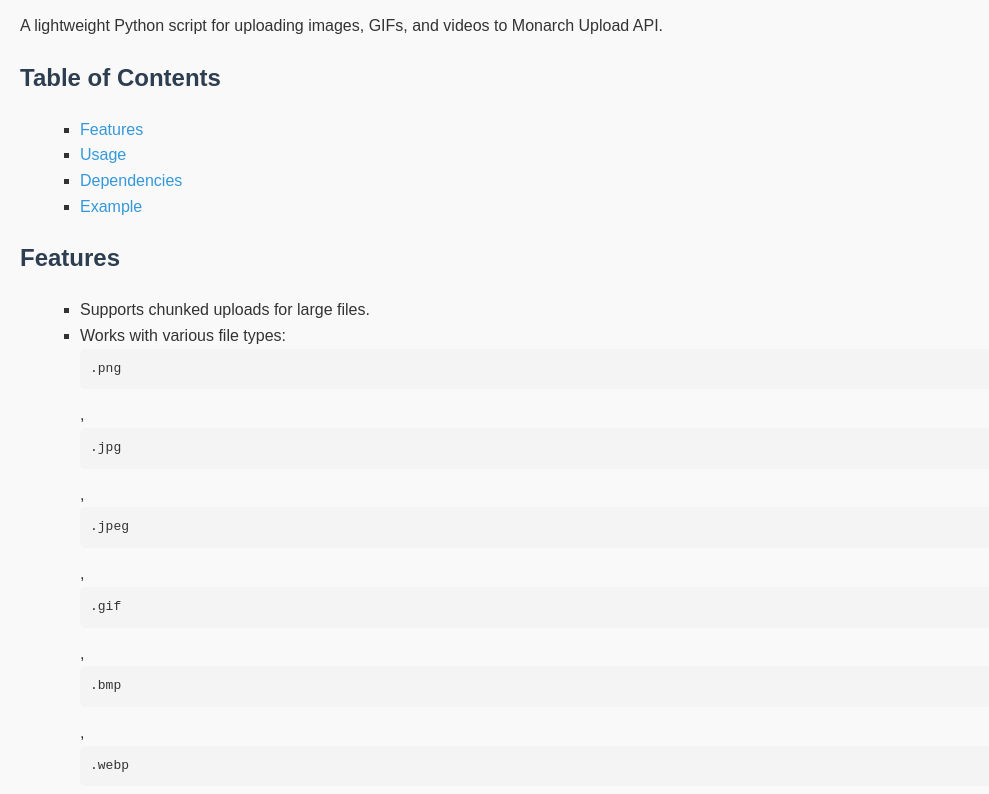
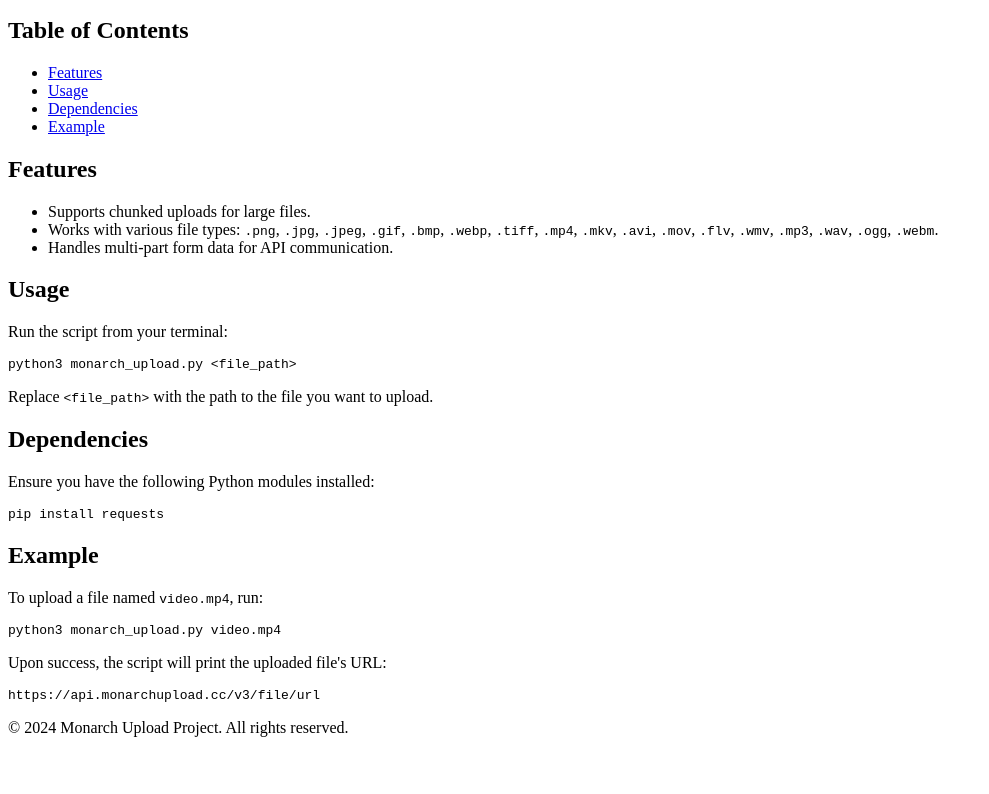
Before and after one commit to Klez2003/html-to-markdown, a plain HTML site: page index.html in a window 1280 px wide. Shown: the part 101-895 px from the top of the page, without its empty margins (0-989 px from the left). After the commit the page ends 854 px from the top, so only its background shows below. Drawn offline with Linux system fonts and the light colour scheme.

Commit message:
about to actually commit :(

```diff
--- a/index.html
+++ b/index.html
@@ -4,39 +4,6 @@
     <meta charset="UTF-8">
     <meta name="viewport" content="width=device-width, initial-scale=1.0">
     <title>Monarch Upload Script</title>
-    <style>
-        body {
-            font-family: Arial, sans-serif;
-            margin: 0;
-            padding: 20px;
-            line-height: 1.6;
-            background-color: #f9f9f9;
-            color: #333;
-        }
-        h1, h2, h3 {
-            color: #2c3e50;
-        }
-        code, pre {
-            background-color: #f4f4f4;
-            padding: 10px;
-            border-radius: 5px;
-            font-family: monospace;
-            display: block;
-            margin-bottom: 1em;
-            overflow-x: auto;
-        }
-        a {
-            color: #3498db;
-            text-decoration: none;
-        }
-        a:hover {
-            text-decoration: underline;
-        }
-        ul {
-            list-style-type: square;
-            margin-left: 20px;
-        }
-    </style>
 </head>
 <body>
 
```
Also changed, not shown: 1 other file.
